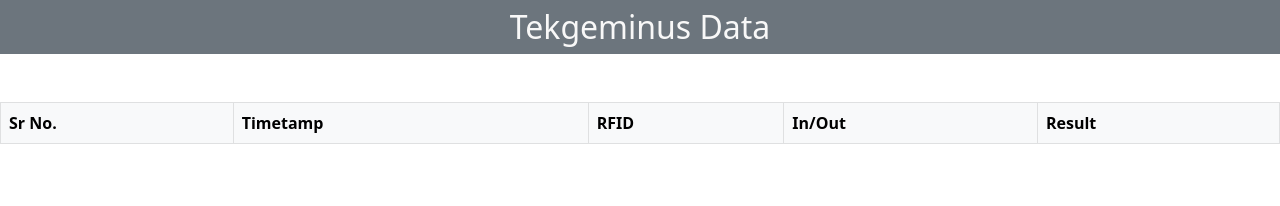
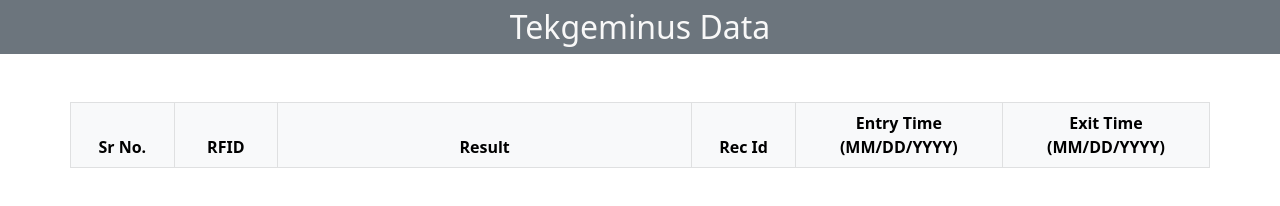
Before and after one commit to yashshah2372/RFIOT_frontend, a plain HTML site: page index.html in a window 1280 px wide. Drawn offline with nearby package versions, Linux system fonts and the light colour scheme; no server answers.

Commit message:
Updated index.html

```diff
--- a/index.html
+++ b/index.html
@@ -18,14 +18,15 @@
           <!-- </a> -->
         </div>
       </nav>
-      <table class="table table-bordered border-dark table-hover">
+      <table class="container table table-bordered border-dark table-hover">
         <thead>
             <tr class="table-light">
-                <th scope="col" id="data_ts">Sr No.</th>
-                <th scope="col" id="data_ts">Timetamp</th>
-                <th scope="col" id="data_id">RFID</th>
-                <th scope="col" id="data_name">In/Out</th>
-                <th scope="col" id="data_result">Result</th>
+                <th class="col-1 text-center" scope="col" id="data_ts">Sr No.</th>
+                <th class="col-1 text-center" scope="col" id="data_id">RFID</th>
+                <th class="col-4 text-center" scope="col" id="data_result">Result</th>
+                <th class="col-1 text-center" scope="col" id="data_result">Rec Id</th>
+                <th class="col-2 text-center" scope="col" id="data_ts">Entry Time (MM/DD/YYYY)</th>
+                <th class="col-2 text-center" scope="col" id="data_result">Exit Time (MM/DD/YYYY)</th>
             </tr>
         </thead>
         <tbody id="items">
```
